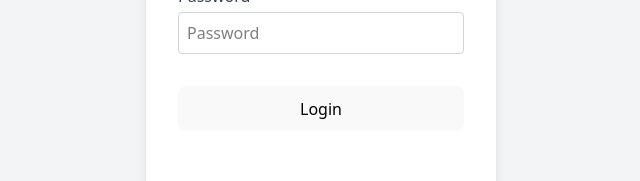
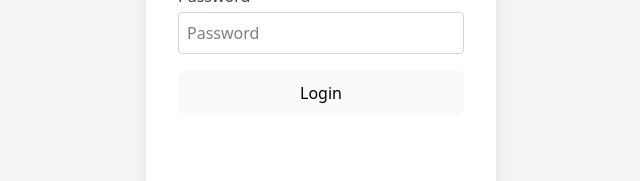
Before and after one commit to hanitha9/educase_frontend_asgn, a React (Vite) app: page /LoginPage in a window 1280 px wide. Shown: the part 318-499 px from the top of the page, without its empty margins (319-959 px from the left). Built offline with nearby package versions, Linux system fonts and the light colour scheme.

Commit message:
Update LoginPage.jsx

```diff
--- a/src/pages/LoginPage.jsx
+++ b/src/pages/LoginPage.jsx
@@ -49,7 +49,7 @@ export default function LoginPage() {
 
           <button
             type="submit"
-            className="bg-purple-600 text-black py-2 rounded-lg font-semibold hover:bg-purple-700 transition-all mt-4"
+            className="w-full border border-indigo-600 text-black py-2 rounded-lg font-medium hover:bg-indigo-50 transition"
           >
             Login
           </button>
```
